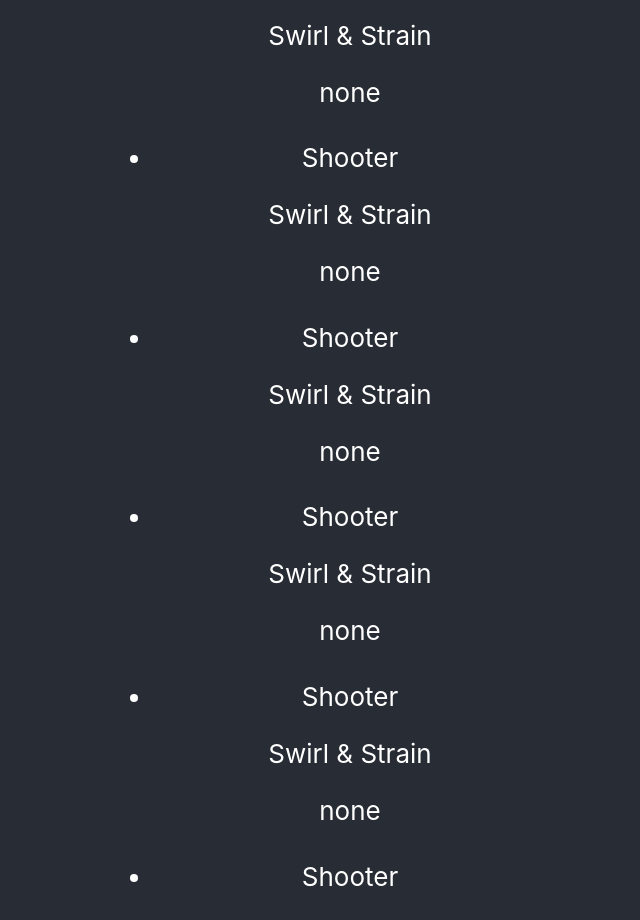
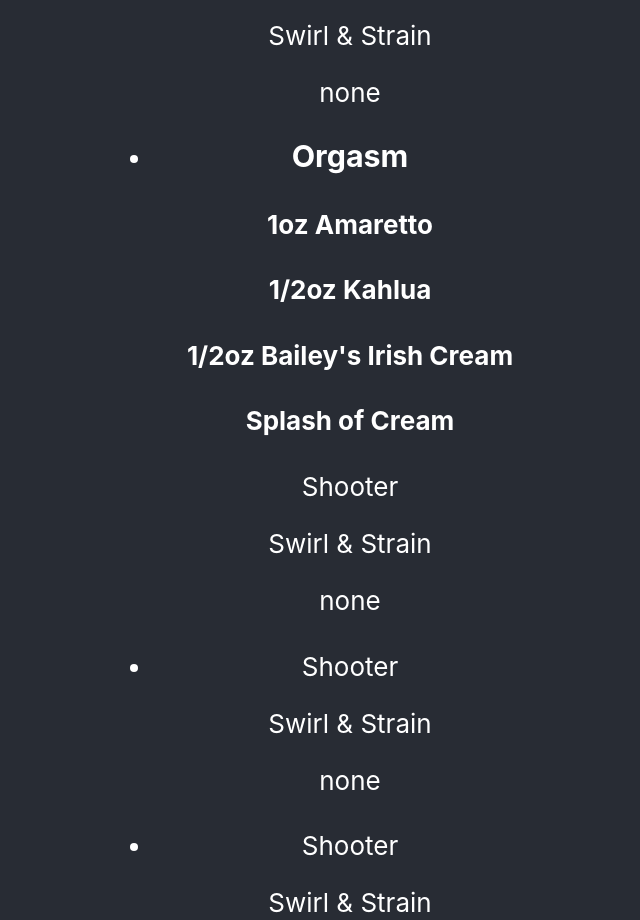
Before and after one commit to RickyFig17/Cocktails-App, a React (Create React App) app: page /shooters in a window 1280 px wide. Shown: the part 3720-4640 px from the top of the page, without its empty margins (310-950 px from the left). Built offline with nearby package versions, Linux system fonts and the light colour scheme.

Commit message:
adding one more drink

```diff
--- a/src/Shooters.js
+++ b/src/Shooters.js
@@ -96,11 +96,11 @@
       garnish: "none",
     },
     {
-      name: "",
-      alcohol1: "",
-      alcohol2: "",
-      alcohol3: "",
-      filler1: "",
+      name: "Orgasm",
+      alcohol1: "1oz Amaretto",
+      alcohol2: "1/2oz Kahlua",
+      alcohol3: "1/2oz Bailey's Irish Cream",
+      filler1: "Splash of Cream",
       filler2: "",
       filler3: "",
       glass: "Shooter",
```
